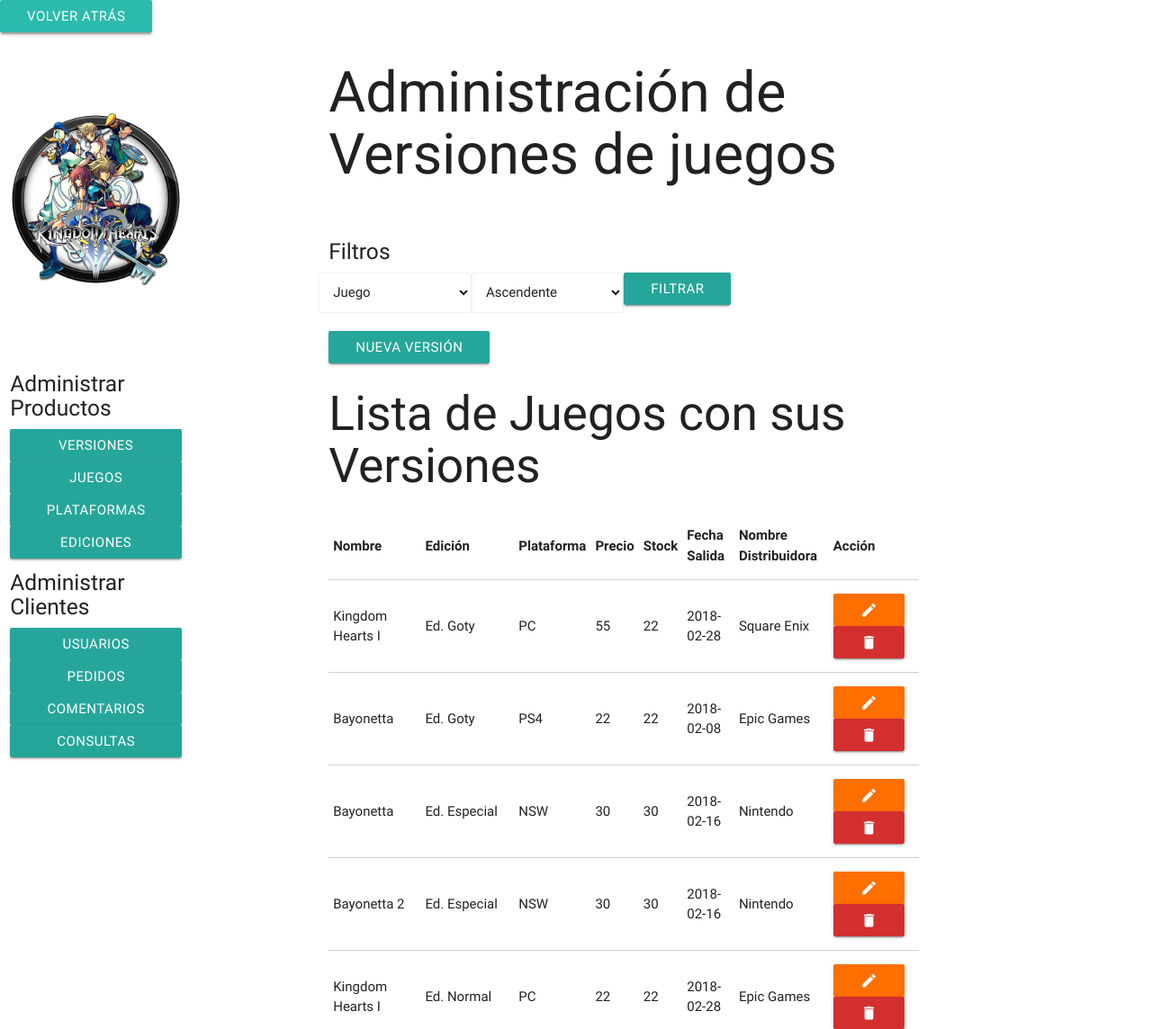
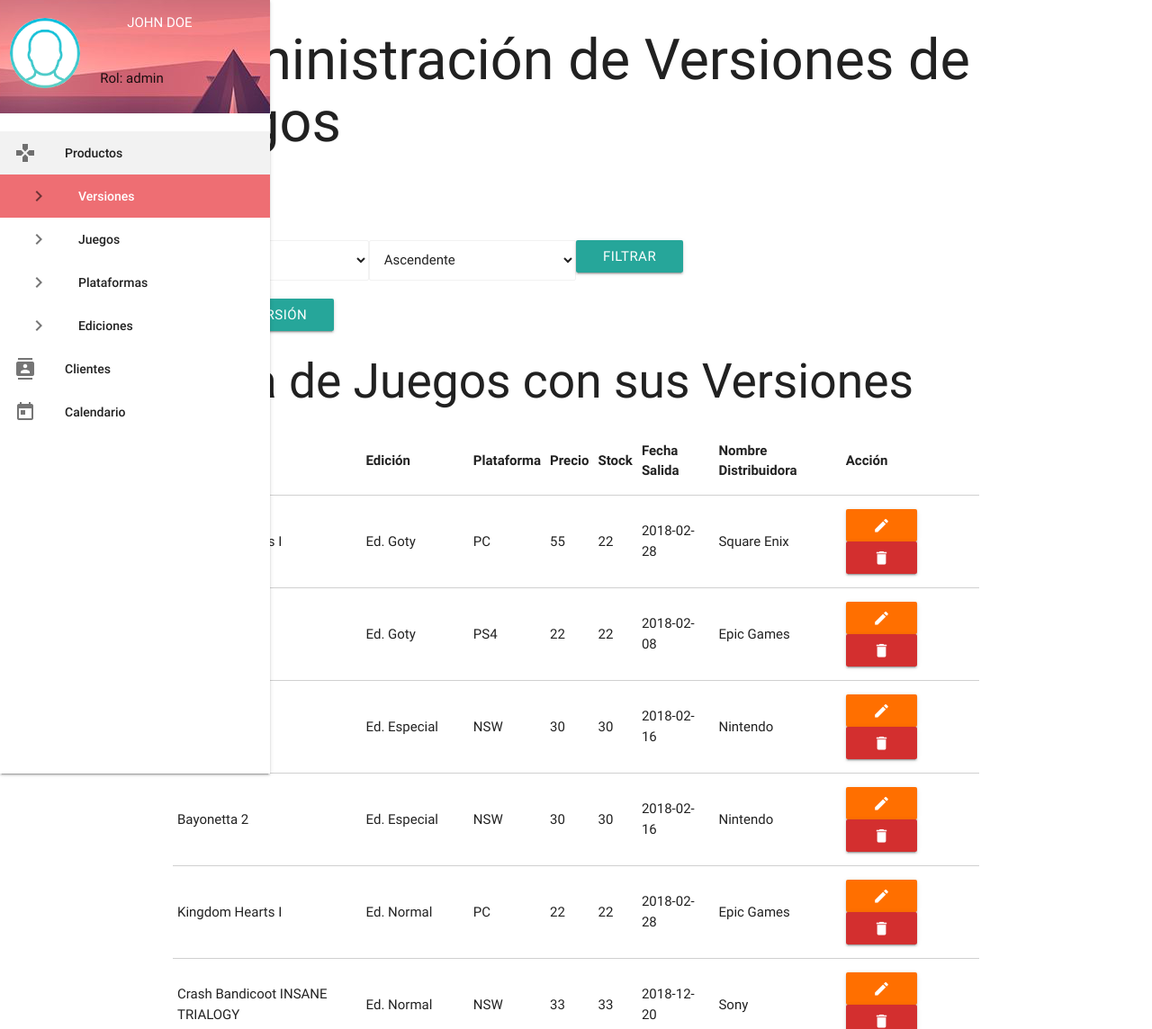
Before and after one commit to DavidMartinPerez/roaload-shop, a PHP site: page /script/admin.php in a window 1280 px wide. Shown: the top 1144 px of the page at 90% size. Run offline with PHP 8.4, Linux system fonts and the light colour scheme; a user stored in the database is signed in; data comes from the database, SQL or seed files in the repository; some libraries are stand-ins or nearby versions.

Commit message:
Rediseño Trastienda

```diff
--- a/constantes/constantes.php
+++ b/constantes/constantes.php
@@ -3,6 +3,6 @@
   // define('USER','root' );
   // define('PASS', '');
   // define('BD', 'tienda');
-  define('TOKEN', '<Añadir TOKEN>');
-  define('IDCHAT', '<añadir IDCHAT>');
+  define('TOKEN', '474900338:AAG1FpFX7yDooezH_zdi2wNIU1Zs7sSX6ZU');
+  define('IDCHAT', '-1001163449347');
  ?>
--- a/css/style.css
+++ b/css/style.css
@@ -1,13 +1,20 @@
 .error {
     color: red !important;
 }
-.cabecera{
+.cabecera {
 
 }
-.logo-admin{
+.logo-admin {
     margin-top: 90px;
     margin-bottom: 90px;
 }
-.btn-menu{
+.btn-menu {
     width: 100%;
 }
+.btn-click:hover {
+    cursor: pointer;
+    background-color: lightgrey;
+}
+input{
+  caret-color: pink;
+}
--- a/script/admin.php
+++ b/script/admin.php
@@ -35,10 +35,108 @@
 		<script src="../js/main.js"></script>
 	</head>
 	<body>
+		<ul id="slide-out" class="side-nav fixed leftside-navigation ps-container ps-active-y" style="transform: translateX(0%);">
+			<li class="user-details cyan darken-2">
+				<div class="row" style="background-image: url('../img/cabaña.png'); background-position: -150px -150px; background-repeat: no-repeat">
+					<div class="col col s4 m4 l4">
+						<img src="../img/perfil.png" alt="" class="circle responsive-img valign" style="margin-top: 20px">
+					</div>
+					<div class="col col s8 m8 l8">
+						<a class="btn-flat dropdown-button waves-effect waves-light white-text profile-btn" href="#" data-activates="profile-dropdown-nav">
+							John Doe
+						</a>
+						<p class="">Rol: <?=$_SESSION["rol"] ?></p>
+					</div>
+				</div>
+            </li>
+			<li class="no-padding">
+				<ul class="collapsible" data-collapsible="accordion">
+					<li class="bold">
+						<a class="collapsible-header active">
+							<i class="material-icons">gamepad</i>
+							<span class="nav-text">Productos</span>
+						</a>
+						<div class="collapsible-body">
+							<ul>
+								<li onclick="mostrarVersiones()" class="active">
+									<a class="btn-click">
+										<i class="material-icons">keyboard_arrow_right</i>
+										<span>Versiones</span>
+									</a>
+								</li>
+								<li>
+									<a class="btn-click" onclick="mostrarJuegos()">
+										<i class="material-icons">keyboard_arrow_right</i>
+										<span class="nav-text">Juegos</span>
+									</a>
+								</li>
+								<li>
+									<a  class="btn-click" onclick="mostrarPlataformas()">
+										<i class="material-icons">keyboard_arrow_right</i>
+										<span class="nav-text">Plataformas</span>
+									</a>
+								</li>
+								<li>
+									<a  class="btn-click" onclick="mostrarEdiciones()">
+										<i class="material-icons">keyboard_arrow_right</i>
+										<span class="nav-text">Ediciones</span>
+									</a>
+								</li>
+							</ul>
+						</div>
+					</li>
+					<li class="bold">
+						<a class="collapsible-header waves-effect waves-cyan">
+							<i class="material-icons">contacts</i>
+							<span class="nav-text">Clientes</span>
+						</a>
+						<div class="collapsible-body">
+							<ul>
+								<li>
+									<a onclick="">
+										<i class="material-icons">keyboard_arrow_right</i>
+										<span>Usuarios</span>
+									</a>
+								</li>
+								<li>
+									<a onclick="">
+										<i class="material-icons">keyboard_arrow_right</i>
+										<span class="nav-text">Pedidos</span>
+									</a>
+								</li>
+								<li>
+									<a onclick="">
+										<i class="material-icons">keyboard_arrow_right</i>
+										<span class="nav-text">Comentarios</span>
+									</a>
+								</li>
+								<li>
+									<a onclick="">
+										<i class="material-icons">keyboard_arrow_right</i>
+										<span class="nav-text">Consultas</span>
+									</a>
+								</li>
+							</ul>
+						</div>
+					</li>
+					<li class="bold">
+						<a class="collapsible-header waves-effect waves-cyan">
+							<i class="material-icons">today</i>
+							<span class="nav-text">Calendario</span>
+						</a>
+					</li>
+				</ul>
+			</li>
+		</ul>
+		<div class="col s9">
+			<div class="container">
+				<div class="cuerpo"></div>
+			</div>
+		</div>
 		<!-- Navbar goes here -->
-		<a class="btn" href="../">Volver atrás</a>
+		<!-- <a class="btn" href="../">Volver atrás</a> -->
 		<!-- Page Layout here -->
-		<div class="row">
+		<!-- <div class="row">
 
 			<div class="col s2 cabecera">
 				<div class="center-align logo-admin">
@@ -62,29 +160,29 @@
 					<div class="cuerpo"></div>
 				</div>
 			</div>
-		</div>
+		</div> -->
 		<!-- dialogos -->
 		<!-- Dialogo para eliminar version -->
-		<div class="eliminarVersionModal" title="¿Eliminarlo?" style="display: none">
+		<!-- <div class="eliminarVersionModal" title="¿Eliminarlo?" style="display: none">
 		  <p><span class="ui-icon ui-icon-alert" style="float:left; margin:12px 12px 20px 0;"></span>¿Quieres eliminarlo?</p><br>
 		  <p>Nombre: <span class="NombreVersionEliminar"></span></p>
 		  <p>Edicion: <span class="edicionVersionEliminar"></span></p>
 		  <p>Plataforma: <span class="plataformaVersionEliminar"></span></p>
 		</div>
 		<div class="modificarVersionModal" title="¡Modificar!" style="display:none">
-			<?php include "formularioModificarVersion.php" ?>
+			<?php //include "formularioModificarVersion.php" ?>
 		</div>
 		<div class="añadirVersionModal" title="¡Añadir Version!" style="display:none">
-			<?php include "formularioVersion.php" ?>
+			<?php //include "formularioVersion.php" ?>
 		</div>
 		<div class="añadirJuegoModal" title="¡Añadir Juego!" style="display:none">
-			<?php include "formularioJuego.php" ?>
+			<?php //include "formularioJuego.php" ?>
 		</div>
 		<div class="añadirEdicionModal" title="¡Añadir Edicion!" style="display:none">
-			<?php include "formularioEdicion.php" ?>
+			<?php //include "formularioEdicion.php" ?>
 		</div>
 		<div class="añadirPlataformaModal" title="¡Añadir Plataforma!" style="display:none">
-			<?php include "formularioPlataforma.php" ?>
+			<?php //include "formularioPlataforma.php" ?> -->
 		</div>
 	</body>
 </html>
--- a/script/conexion.php
+++ b/script/conexion.php
@@ -1,9 +1,12 @@
 <?php
     // require_once "../constantes/constantes.php";
-
+    //Local
     $bd = @new mysqli('localhost', 'root', '');
     $bd->select_db('tienda');
-    mysqli_set_charset($bd, "utf8");
+    //Servidor
+    //$bd = @new mysqli('localhost', 'id5455249_david', 'basededatos');
+    //$bd->select_db('id5455249_tienda');
+    //mysqli_set_charset($bd, "utf8");
 
     if($bd->connect_errno) {
         die("**Error $bd->connect_errno: $bd->connect_error.<br/>") ;
```
Also changed, not shown: img/cabaña.png (added).
